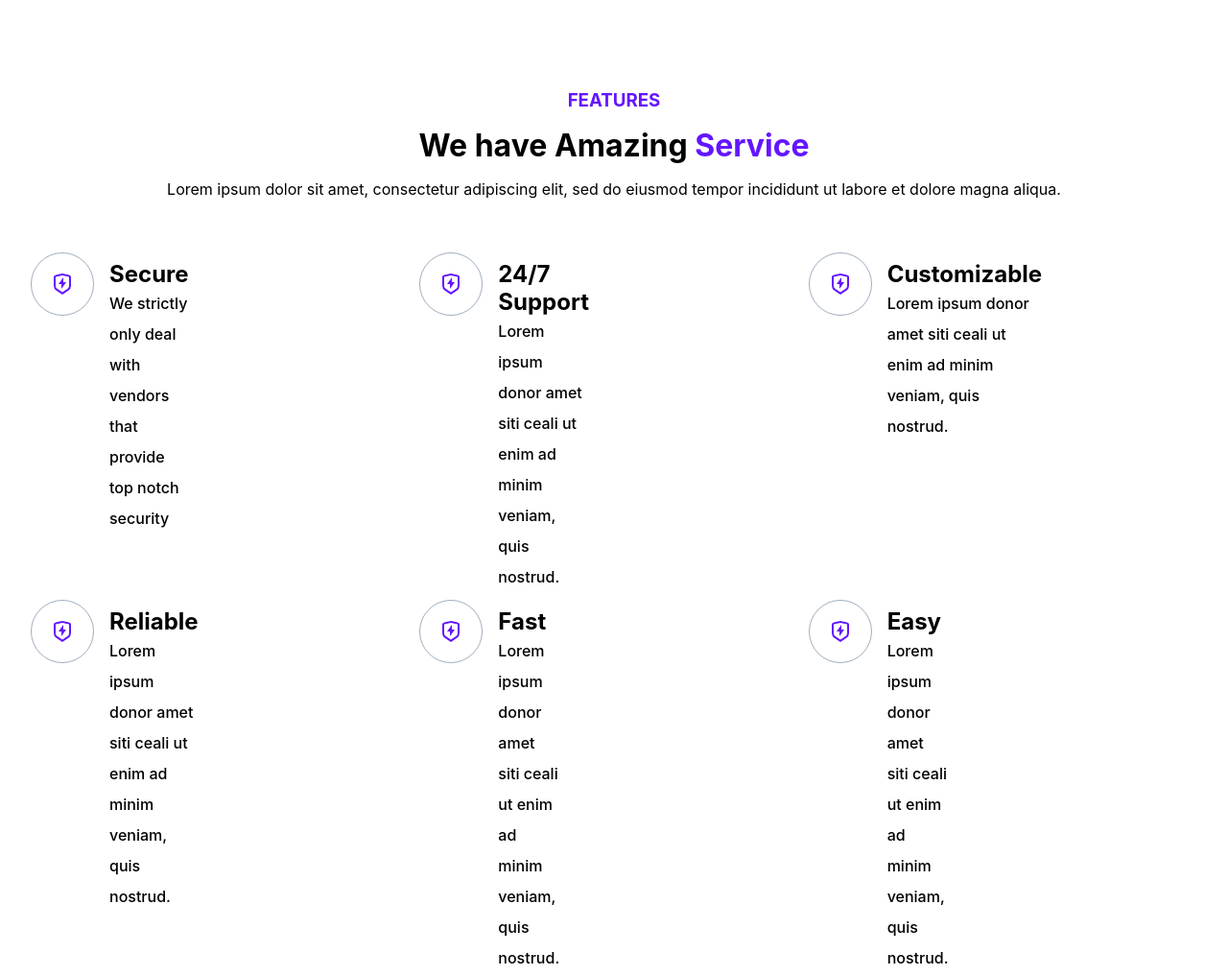
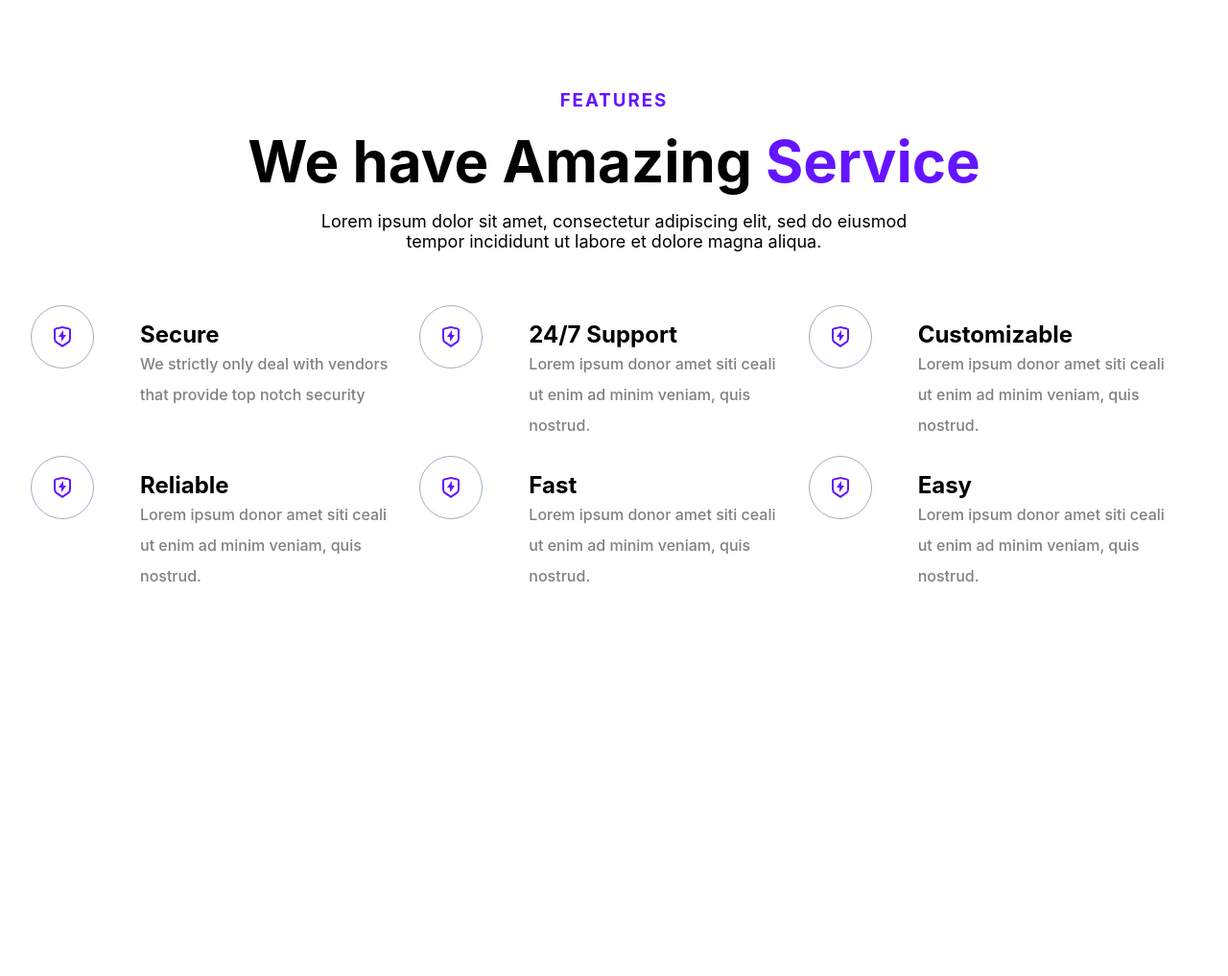
Before and after one commit to HayanButt/Treact__clone, a plain HTML site: page index.html in a window 1280 px wide. Shown: the part 752-1769 px from the top of the page at 96% size. After the commit the page ends 1416 px from the top, so only its background shows below. Drawn offline with Linux system fonts and the light colour scheme.

Commit message:
modified:   style.css

```diff
--- a/style.css
+++ b/style.css
@@ -178,6 +178,7 @@ a {
 }
 
 /* FEATURES */
+
 .features__container {
     margin: 80px 0;
     margin: 0 auto;
@@ -188,7 +189,25 @@ a {
 .features__heading {
     text-align: center;
     margin-bottom: 40px;
+
 }
+
+.features__para {
+    font-size: 18px;
+    display: flex;
+    justify-content: center;
+    align-items: center;
+    padding: 0 300px;
+}
+
+.features__title {
+    letter-spacing: 2px;
+}
+
+.features__main--title {
+    font-size: 60px;
+}
+
 
 .features__title, .features__main--title, .features__para {
     margin-bottom: 16px;
@@ -206,7 +225,6 @@ a {
 }
 
 .feature {
-    width: 33.3%;
     display: flex;
     flex-direction: row;
     align-items: flex-start;
@@ -230,4 +248,11 @@ a {
 .text__wrapper {
     margin-left: 1rem;
     margin-top: 0.5rem;
+    padding: 8px 32px;
 }
+
+.feature__para {
+    font-weight: 500;
+    line-height: 2;
+    color: gray;
+}
```
